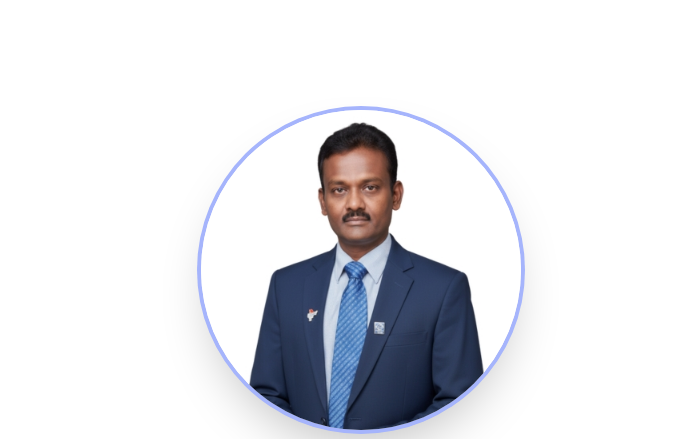
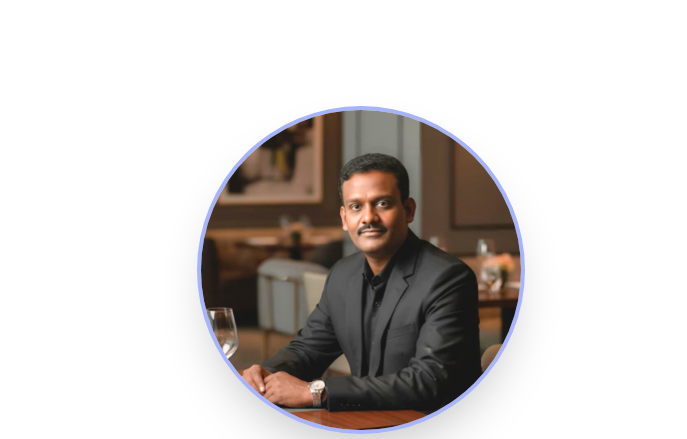
Before and after one commit to Gladsonkid/skb-portfolio, a plain HTML site: page index.html in a window 1280 px wide. Shown: the part 112-551 px from the top of the page, 593-1280 px from the left. Drawn offline with nearby package versions, Linux system fonts and the light colour scheme.

Commit message:
Update index.html

```diff
--- a/index.html
+++ b/index.html
@@ -99,7 +99,7 @@
                     <!-- Image Placeholder -->
                     <div class="order-1 md:order-2 flex justify-center">
                         <!-- *** IMAGE SOURCE UPDATED *** -->
-                        <img src="skb-1.jpg"
+                        <img src="skb-3.png"
                              alt="Professional portrait of S.K.B. Kumaresan"
                              class="w-64 h-64 md:w-80 md:h-80 object-cover rounded-full shadow-2xl ring-4 ring-indigo-300 transition duration-500 hover:ring-indigo-500">
                     </div>
```
